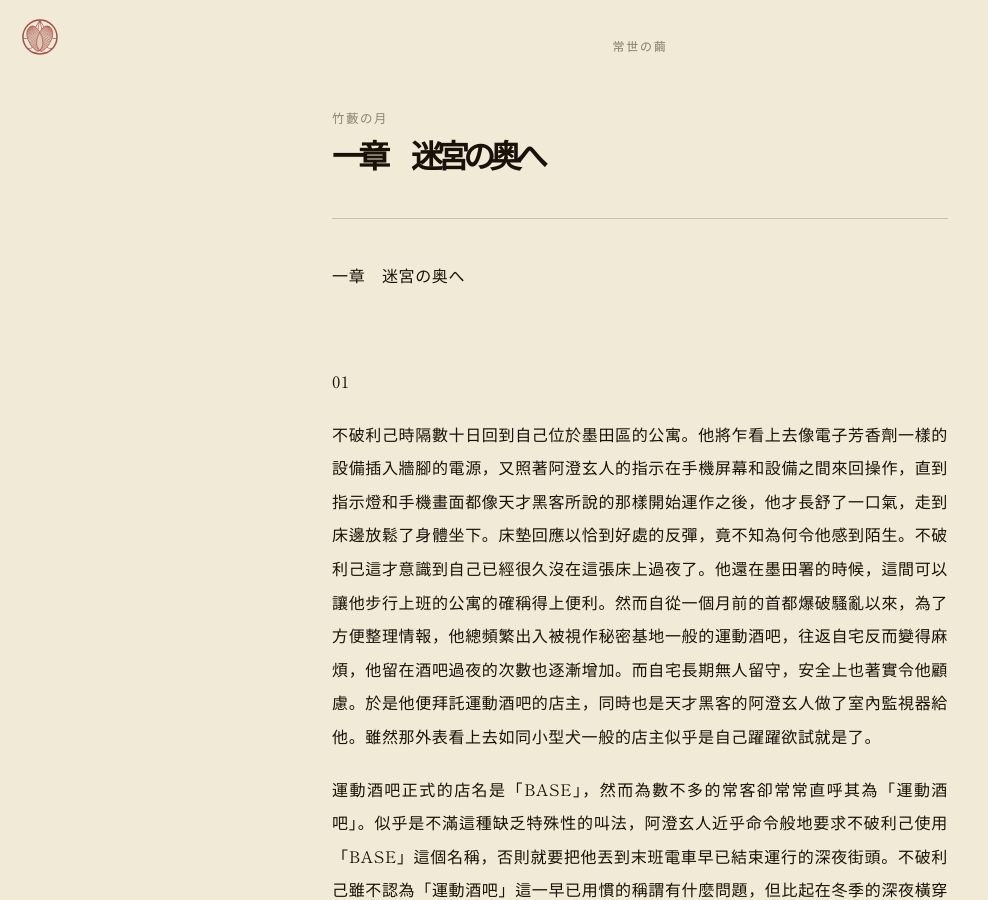
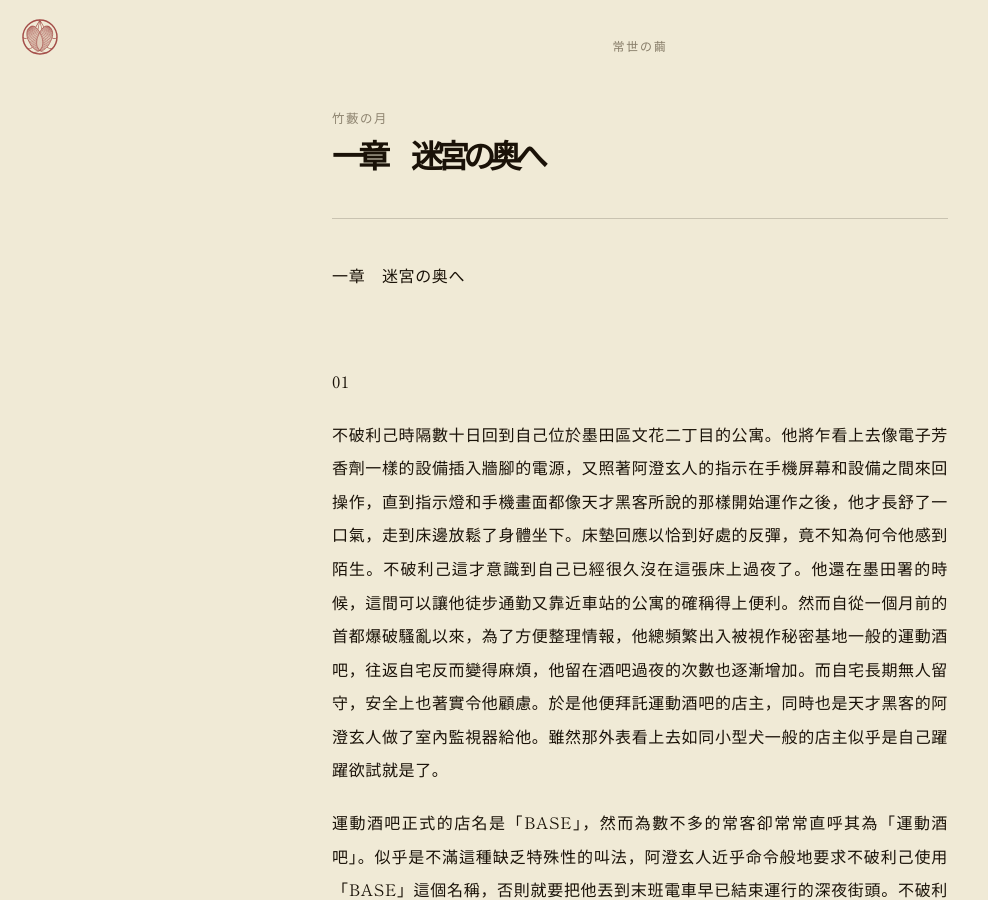
Before and after one commit to AriaYura/eternalnessstudy, a Jekyll site: the page built from posts/takeyabunotsuki/t-01.md, in a window 1280 px wide and 900 px high. Shown: the whole window, without its empty margins (0-988 px from the left). Built offline with Jekyll 4.4.1, drawn with Linux system fonts in a browser that asks for light colours; some web fonts are replaced.

Commit message:
small fix t-01-01 0702

```diff
--- a/posts/takeyabunotsuki/t-01.md
+++ b/posts/takeyabunotsuki/t-01.md
@@ -14,7 +14,7 @@ permalink: /posts/takeyabunotsuki/t-01/
 
 01
 
-不破利己時隔數十日回到自己位於墨田區的公寓。他將乍看上去像電子芳香劑一樣的設備插入牆腳的電源，又照著阿澄玄人的指示在手機屏幕和設備之間來回操作，直到指示燈和手機畫面都像天才黑客所說的那樣開始運作之後，他才長舒了一口氣，走到床邊放鬆了身體坐下。床墊回應以恰到好處的反彈，竟不知為何令他感到陌生。不破利己這才意識到自己已經很久沒在這張床上過夜了。他還在墨田署的時候，這間可以讓他步行上班的公寓的確稱得上便利。然而自從一個月前的首都爆破騷亂以來，為了方便整理情報，他總頻繁出入被視作秘密基地一般的運動酒吧，往返自宅反而變得麻煩，他留在酒吧過夜的次數也逐漸增加。而自宅長期無人留守，安全上也著實令他顧慮。於是他便拜託運動酒吧的店主，同時也是天才黑客的阿澄玄人做了室內監視器給他。雖然那外表看上去如同小型犬一般的店主似乎是自己躍躍欲試就是了。
+不破利己時隔數十日回到自己位於墨田區文花二丁目的公寓。他將乍看上去像電子芳香劑一樣的設備插入牆腳的電源，又照著阿澄玄人的指示在手機屏幕和設備之間來回操作，直到指示燈和手機畫面都像天才黑客所說的那樣開始運作之後，他才長舒了一口氣，走到床邊放鬆了身體坐下。床墊回應以恰到好處的反彈，竟不知為何令他感到陌生。不破利己這才意識到自己已經很久沒在這張床上過夜了。他還在墨田署的時候，這間可以讓他徒步通勤又靠近車站的公寓的確稱得上便利。然而自從一個月前的首都爆破騷亂以來，為了方便整理情報，他總頻繁出入被視作秘密基地一般的運動酒吧，往返自宅反而變得麻煩，他留在酒吧過夜的次數也逐漸增加。而自宅長期無人留守，安全上也著實令他顧慮。於是他便拜託運動酒吧的店主，同時也是天才黑客的阿澄玄人做了室內監視器給他。雖然那外表看上去如同小型犬一般的店主似乎是自己躍躍欲試就是了。
 
 運動酒吧正式的店名是「BASE」，然而為數不多的常客卻常常直呼其為「運動酒吧」。似乎是不滿這種缺乏特殊性的叫法，阿澄玄人近乎命令般地要求不破利己使用「BASE」這個名稱，否則就要把他丟到末班電車早已結束運行的深夜街頭。不破利己雖不認為「運動酒吧」這一早已用慣的稱謂有什麼問題，但比起在冬季的深夜橫穿都心徒步回家，或是花費天價搭乘計程車，計較稱呼這種小事則顯得不合時宜。即使偶爾習慣使然說出「運動酒吧」，年輕的巡查部長也會立即用廣報課發表訂正聲明的語氣，在後面補上「BASE」。只是BASE的床——如果那合成板拼湊的箱子一樣的東西可以說是床的話——又窄又硬，翻身時甚至能聽到合成木板發出呻吟般的響聲，讓人懷疑也許直接睡在地板上都要更舒服些的程度。然而即使是那樣的床，睡久了身體也會習慣，反倒是自己舒適的床變得陌生了。
 
```
